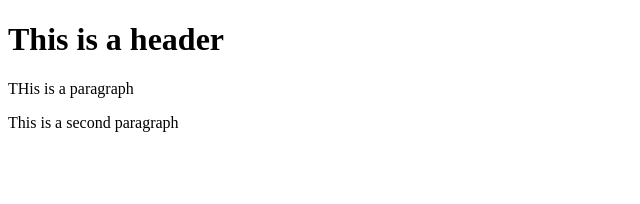
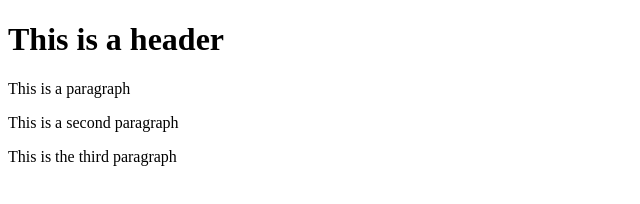
Before and after one commit to Malsram/git, a website: page index.html in a window 1280 px wide. Shown: the whole page, without its empty margins (0-640 px from the left). Drawn offline with Linux system fonts and the light colour scheme.

Commit message:
fourth commit

```diff
--- a/index.html
+++ b/index.html
@@ -3,7 +3,8 @@
   <head></head>
   <body>
       <h1>This is a header</h1>
-      <p>THis is a paragraph</p>
+      <p>This is a paragraph</p>
       <p>This is a second paragraph</p>
+      <p>This is the third paragraph</p>
   </body>
 </html>
```
Also changed, not shown: Sub/Test.html (deleted, +0 -9 lines), package.json (added, +27 -0 lines), 2 other files.
